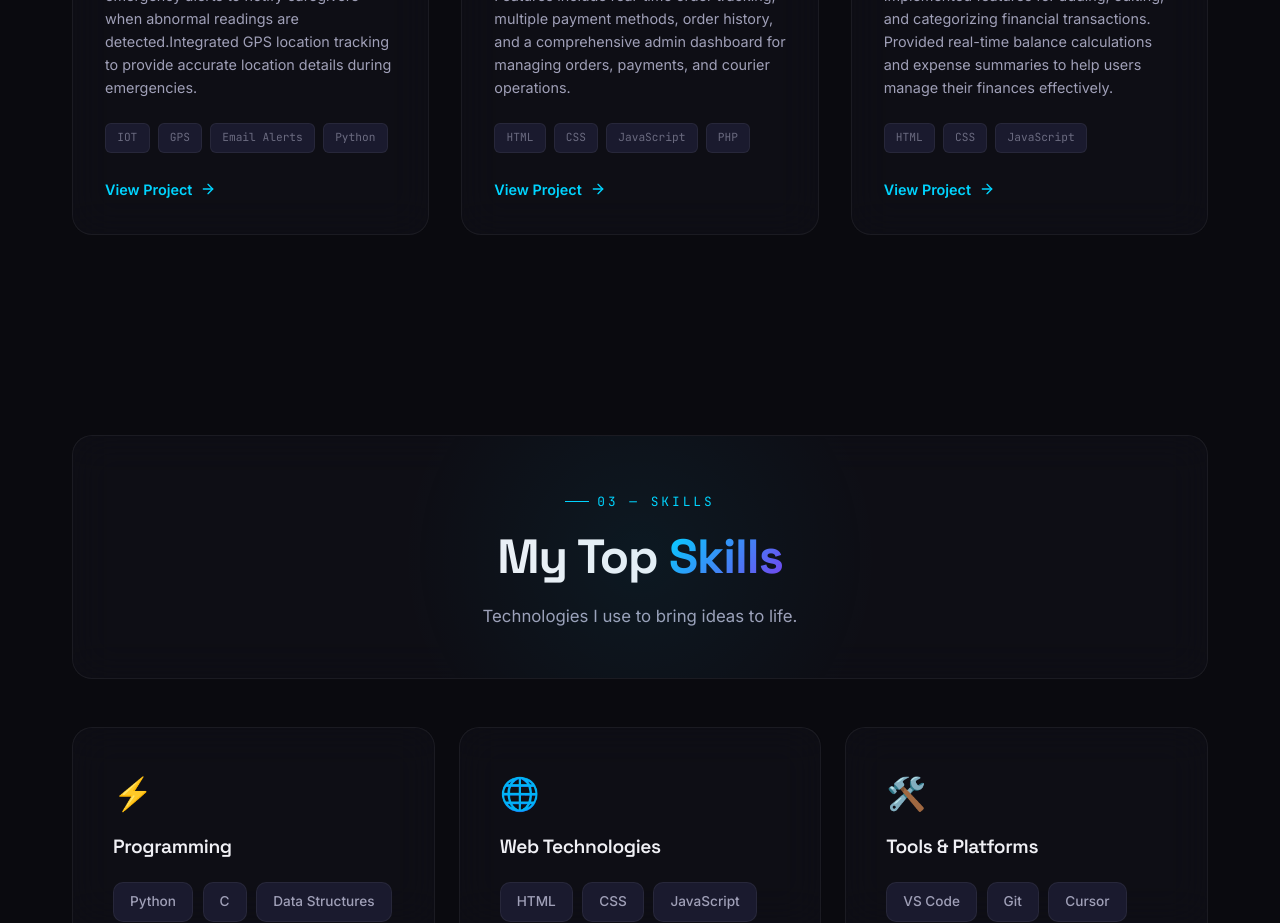
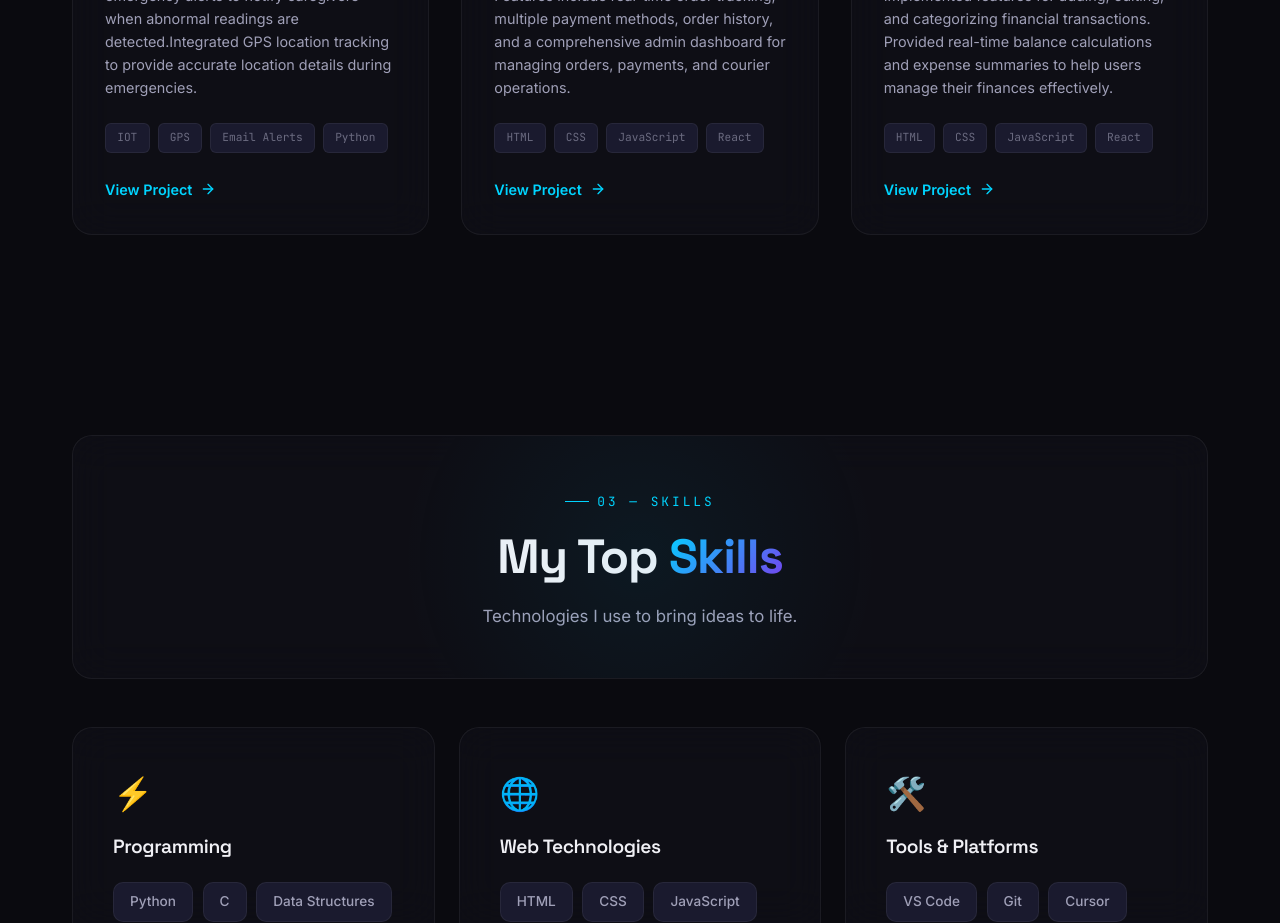
Before and after one commit to Bhavyasri-vakkalagadda/Portfolio, a React (Vite) app: page / in a window 1280 px wide. Shown: the part 2740-3663 px from the top of the page. Built offline with nearby package versions, Linux system fonts and the light colour scheme.

Commit message:
Update Projects.jsx

```diff
--- a/src/components/Projects.jsx
+++ b/src/components/Projects.jsx
@@ -16,7 +16,7 @@ const Projects = () => {
       category: 'Web Development',
       description: 'Created a food delivery platform that streamlines the ordering process from menu selection to doorstep delivery. Features include real-time order tracking, multiple payment methods, order history, and a comprehensive admin dashboard for managing orders, payments, and courier operations.',
       image: 'https://foodfuel.vercel.app/assets/logo-Bdx1UPrk.png',
-      tags: ['HTML', 'CSS', 'JavaScript', 'PHP'],
+      tags: ['HTML', 'CSS', 'JavaScript','React'],
       link: 'https://foodfuel.vercel.app'
     },
     {
@@ -24,7 +24,7 @@ const Projects = () => {
       category: 'Web Development',
       description: 'Developed a user-friendly expense tracking application to monitor daily income and expenses efficiently. Implemented features for adding, editing, and categorizing financial transactions. Provided real-time balance calculations and expense summaries to help users manage their finances effectively.',
       image: 'https://img.freepik.com/free-vector/budget-control-concept-illustration_114360-2243.jpg?t=st=1763177499~exp=1763181099~hm=009b605d9f80ed39c30a02296a37d4b25f1fa7a8f2c6ddf9f8b433830671853e&w=740',
-      tags: ['HTML', 'CSS', 'JavaScript'],
+      tags: ['HTML', 'CSS', 'JavaScript','React'],
       link: 'https://expensetracker04.vercel.app/'
     }
   ];
```
